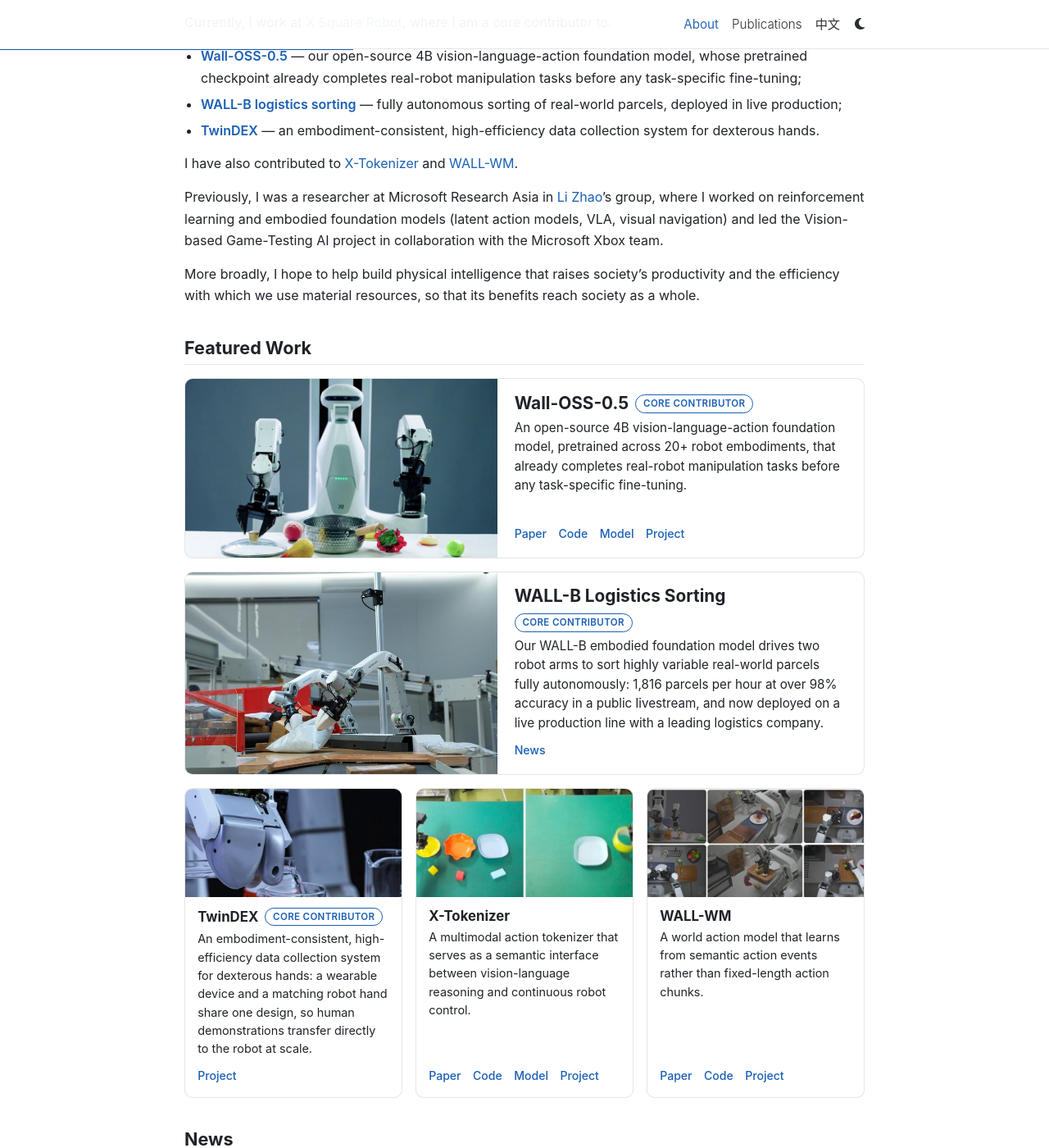
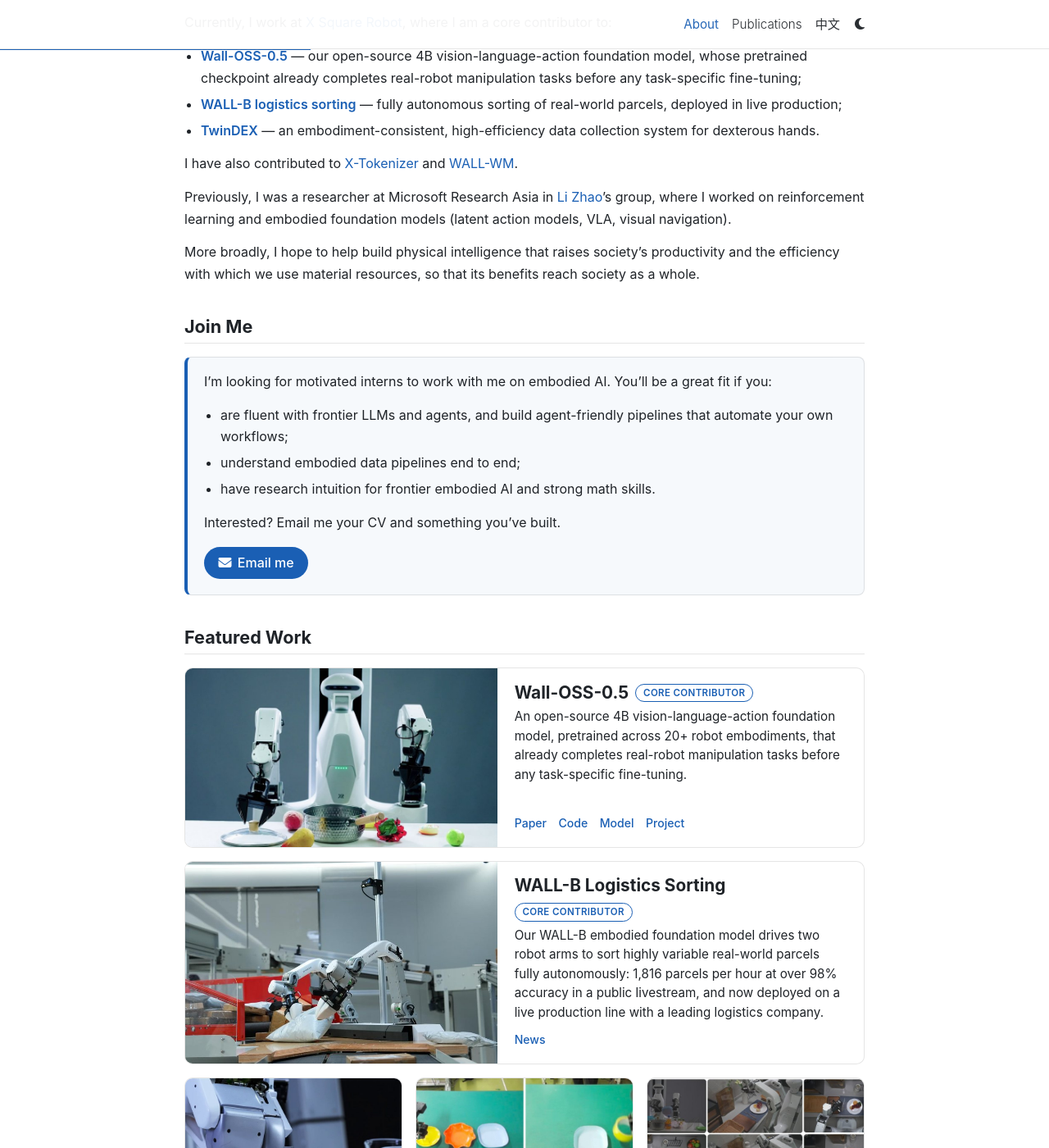
Before and after one commit to zpschang/zpschang.github.io, a Jekyll site: the page built from _pages/about.md, in a window 1280 px wide and 1400 px high, scrolled down 487 px. Shown: the whole window at 82% size. Built offline with Jekyll 4.4.1, drawn with Linux system fonts in a browser that asks for light colours; some web fonts are replaced; some of the changed text lies outside the part shown.

Commit message:
Add "Join Me" internship call after About Me
- New "Join Me / 加入我们" section right after About Me: looking for
  interns fluent with frontier LLMs and agents, agent-friendly pipelines
  and automation, embodied data pipelines, research intuition, and math;
  "Email me" button with a prefilled subject (EN/CN).
- Remove the bottom Contact section (covered by the new section and the
  header Email button); language switch keeps the #join section.
- MSRA sentence: drop the game-testing project clause (EN/CN).

Co-Authored-By: Claude Opus 5.5 (1M context) <noreply@anthropic.com>
Claude-Session: https://claude.ai/code/session_014GGCVA49fQzXiCJu37oKFy

```diff
--- a/_data/i18n.yml
+++ b/_data/i18n.yml
@@ -7,9 +7,17 @@ en:
   all_pubs: Full publication list
   equal: "* Equal contribution"
   email: Email
-  contact_title: Contact
-  contact_text: I'm always happy to chat about research, collaboration, or opportunities at X Square Robot. Reach me at
-  contact_end: .
+  join_title: Join Me
+  join_body: |
+    I'm looking for motivated interns to work with me on embodied AI. You'll be a great fit if you:
+
+    - are fluent with frontier LLMs and agents, and build agent-friendly pipelines that automate your own workflows;
+    - understand embodied data pipelines end to end;
+    - have research intuition for frontier embodied AI and strong math skills.
+
+    Interested? Email me your CV and something you've built.
+  join_button: Email me
+  join_subject: Internship inquiry
   last_updated: Last updated
   built_with: Built with <a href="https://jekyllrb.com/">Jekyll</a> and <a href="https://github.com/alshedivat/al-folio">al-folio</a>, hosted on <a href="https://pages.github.com/">GitHub Pages</a>.
   switch_label: 中文
@@ -23,9 +31,17 @@ zh-CN:
   all_pubs: 全部论文
   equal: "* 同等贡献"
   email: 邮箱
-  contact_title: 联系方式
-  contact_text: 欢迎通过邮件交流研究想法、合作，或了解自变量机器人的机会：
-  contact_end: ""
+  join_title: 加入我们
+  join_body: |
+    我在招募有热情的实习生，一起做具身智能。希望你：
+
+    - 熟练使用前沿 LLM 与 Agent，能搭建对 Agent 友好的管线，实现系统自动化；
+    - 理解具身数据的完整链路；
+    - 对具身前沿有研究直觉，数学基础扎实。
+
+    感兴趣的话，欢迎把简历和你做过的东西发到我的邮箱。
+  join_button: 发邮件给我
+  join_subject: 实习申请
   last_updated: 最后更新
   built_with: 基于 <a href="https://jekyllrb.com/">Jekyll</a> 与 <a href="https://github.com/alshedivat/al-folio">al-folio</a> 构建，托管于 <a href="https://pages.github.com/">GitHub Pages</a>。
   switch_label: EN
--- a/_layouts/about.html
+++ b/_layouts/about.html
@@ -29,6 +29,12 @@ layout: default
         <article>
           {{ content }}
 
+          <h2 id="join">{{ t.join_title }}</h2>
+          <div class="join-card">
+            {{ t.join_body | markdownify }}
+            <a class="join-button" href="mailto:{{ site.email | encode_email }}?subject={{ t.join_subject | uri_escape }}"><i class="fas fa-envelope"></i> {{ t.join_button }}</a>
+          </div>
+
           {% if page.featured_projects -%}
           <h2 id="projects">{{ t.projects }}</h2>
           {%- include featured_projects.html %}
@@ -44,8 +50,5 @@ layout: default
           <p class="pubs-note">{{ t.equal }} · <a href="{{ '/publications/' | relative_url }}">{{ t.all_pubs }} &rarr;</a></p>
           {%- include selected_papers.html %}
           {%- endif %}
-
-          <h2 id="contact">{{ t.contact_title }}</h2>
-          <p>{{ t.contact_text }} <a href="mailto:{{ site.email | encode_email }}">{{ site.email }}</a>{{ t.contact_end }}</p>
         </article>
       </div>
--- a/_pages/about.md
+++ b/_pages/about.md
@@ -31,6 +31,6 @@ Currently, I work at [X Square Robot](https://x2robot.com/en), where I am a core
 
 I have also contributed to [X-Tokenizer](#x-tokenizer) and [WALL-WM](#wall-wm).
 
-Previously, I was a researcher at Microsoft Research Asia in [Li Zhao](https://www.microsoft.com/en-us/research/people/lizo/)'s group, where I worked on reinforcement learning and embodied foundation models (latent action models, VLA, visual navigation) and led the Vision-based Game-Testing AI project in collaboration with the Microsoft Xbox team.
+Previously, I was a researcher at Microsoft Research Asia in [Li Zhao](https://www.microsoft.com/en-us/research/people/lizo/)'s group, where I worked on reinforcement learning and embodied foundation models (latent action models, VLA, visual navigation).
 
 More broadly, I hope to help build physical intelligence that raises society's productivity and the efficiency with which we use material resources, so that its benefits reach society as a whole.
--- a/_sass/_custom.scss
+++ b/_sass/_custom.scss
@@ -623,3 +623,50 @@ body.sticky-bottom-footer {
     margin-bottom: 0.35rem;
   }
 }
+
+// ---------------------------------------------------------------- Join Me (internship call)
+
+.join-card {
+  padding: 1rem 1.25rem 1.2rem;
+  border: 1px solid var(--global-divider-color);
+  border-left: 4px solid var(--global-theme-color);
+  border-radius: 8px;
+  background: rgba(26, 95, 180, 0.04);
+
+  p:first-child {
+    margin-top: 0;
+  }
+}
+
+html[data-theme='dark'] .join-card {
+  background: rgba(122, 182, 240, 0.06);
+}
+
+.join-card .join-button {
+  display: inline-flex;
+  align-items: center;
+  gap: 0.45rem;
+  margin-top: 0.15rem;
+  padding: 0.4rem 1.1rem;
+  border-radius: 999px;
+  background: var(--global-theme-color);
+  color: #ffffff;
+  font-weight: 500;
+  transition: filter 0.15s;
+
+  i {
+    color: inherit;
+  }
+
+  &:hover {
+    color: #ffffff;
+    text-decoration: none;
+    filter: brightness(1.1);
+  }
+}
+
+// Light-blue accent in dark mode needs dark text for contrast.
+html[data-theme='dark'] .join-card .join-button,
+html[data-theme='dark'] .join-card .join-button:hover {
+  color: #10233a;
+}
--- a/assets/js/site.js
+++ b/assets/js/site.js
@@ -16,7 +16,7 @@
     var sw = document.querySelector(".lang-switch a");
     if (sw) {
       sw.addEventListener("click", function () {
-        var ids = ["contact", "publications", "news", "projects"];
+        var ids = ["publications", "news", "projects", "join"];
         for (var i = 0; i < ids.length; i++) {
           var el = document.getElementById(ids[i]);
           if (el && el.getBoundingClientRect().top < window.innerHeight * 0.4) {
```
Also changed, not shown: _pages/about_cn.md (+1 -1 lines).
